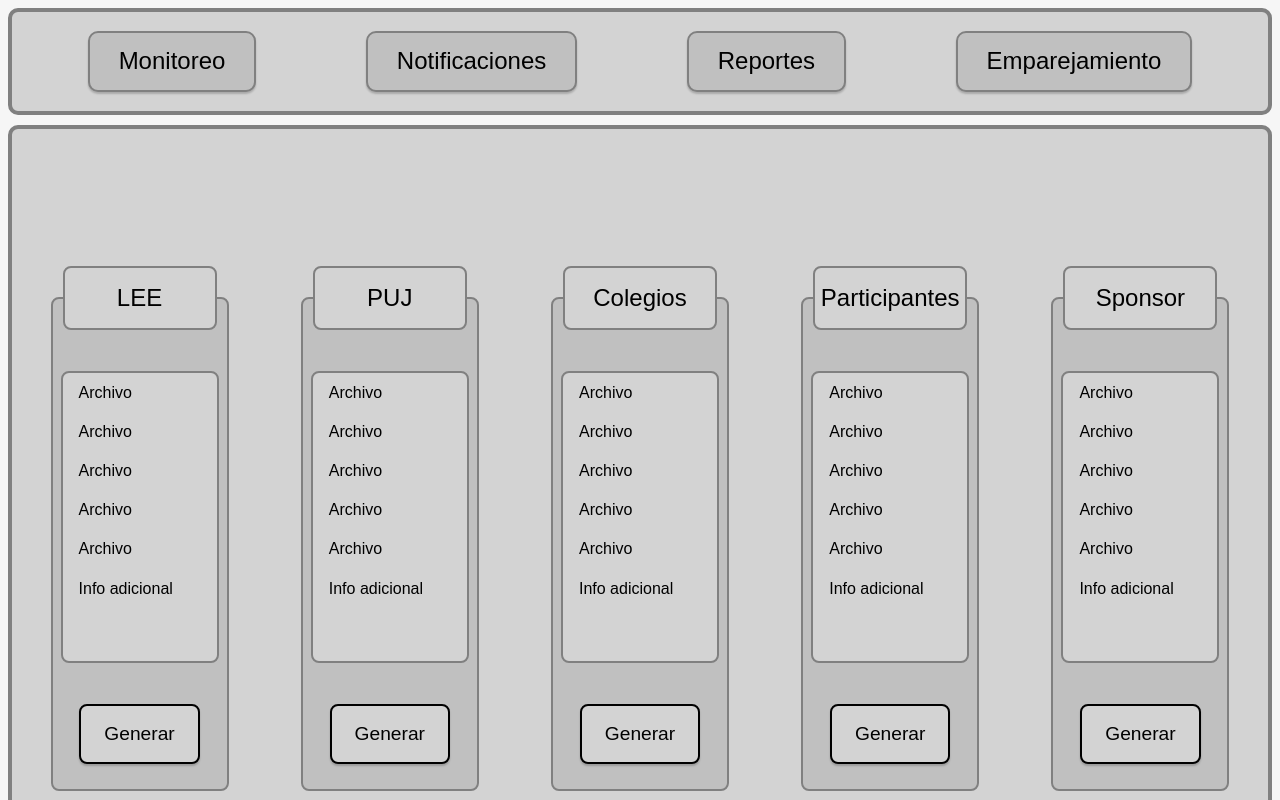
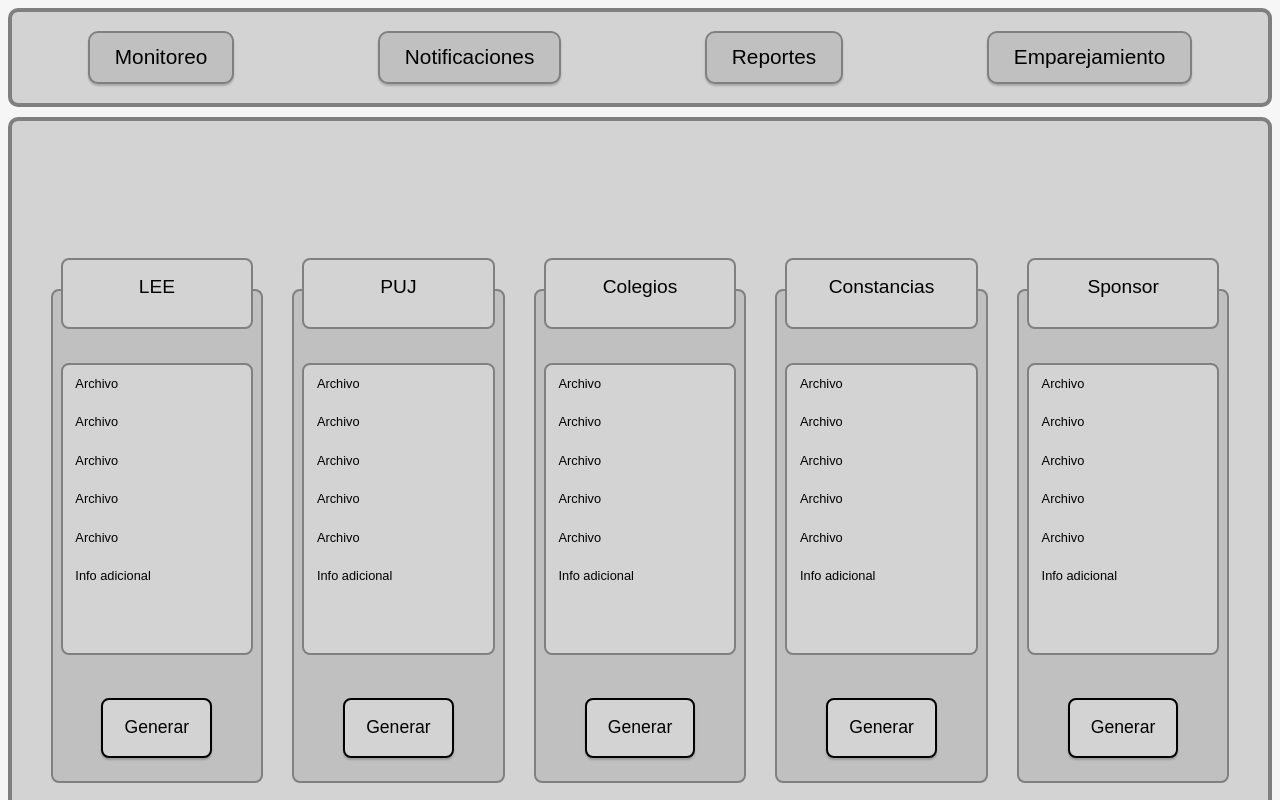
Before and after one commit to SistemaTuGestor/Sistema-TuGestor, a React (Vite) app in the folder stg/: page /reportes in a window 1280 px wide. Shown: the top 800 px of the page. Built offline with nearby package versions, Linux system fonts and the light colour scheme.

Commit message:
:lipstick: Ajusto GUI para acomodar ventana a mitad de pantalla.

```diff
--- a/stg/src-tauri/tauri.conf.json
+++ b/stg/src-tauri/tauri.conf.json
@@ -20,8 +20,8 @@
     "windows": [
       {
         "title": "Sistema TuGestor",
-        "width": 800,
-        "height": 600
+        "width": 850,
+        "height": 660
       }
     ],
     "security": {
--- a/stg/src/components/Barra/Barra.css
+++ b/stg/src/components/Barra/Barra.css
@@ -17,11 +17,11 @@
     /* Contenedor */
     background-color : silver ;
     border : 2px solid gray ;
-    border-radius: 10px ;
+    border-radius : 10px ;
     /* Letra */
     color : black ;
     font-family : Arial, Helvetica, sans-serif ;
-    font-size : 150% ;
+    font-size : 130% ;
     text-align : center ;
     /* Interacción */
     cursor : pointer ;
--- a/stg/src/components/Pantallas/Reportes/Reportes.css
+++ b/stg/src/components/Pantallas/Reportes/Reportes.css
@@ -14,6 +14,7 @@
     .seccioon {
         /* Contenedor */
         height : 60% ;
+        width: 16% ;
         background-color : silver ;
         border : 2px solid gray ;
         border-radius : 8px ;
@@ -30,17 +31,17 @@
         transform : translateY(-33px) ;
         margin-bottom : -22% ;
         /* Contenedor */
-        height : 60px ;
-        width: 150px ;
+        height : 14% ;
+        width: 100% ;
         background-color : lightgray ;
         border : 2px solid gray ;
         border-radius : 8px ;
         /* Letra */
         color : black ;
         font-family : Arial, Helvetica, sans-serif ;
-        font-size : 150% ;
+        font-size : 120% ;
         text-align : center ;
-        line-height : 250% ;
+        line-height : 280% ;
     }
 
     .lista {
@@ -55,12 +56,12 @@
         /* Letra */
         color : black ;
         font-family : Arial, Helvetica, sans-serif ;
-        font-size : 100% ;
+        font-size : 80% ;
         text-align : left ;
         text-indent : 1em ;
         /* ítems */
         padding : 0 ;
-        line-height : 245% ;
+        line-height : 300% ;
         list-style-type : none ;
     }
 
@@ -75,8 +76,8 @@
         border-radius : 8px ;
         /* Letra */
         color : black ;
-        font-family : Arial, Helvetica, sans-serif ;
-        font-size : 120% ;
+        font-family : Arial,Helvetica,sans-serif ;
+        font-size : 110% ;
     }.opciones button:hover {
         font-weight : bold ;
     }
--- a/stg/src/components/Pantallas/Reportes/Reportes.tsx
+++ b/stg/src/components/Pantallas/Reportes/Reportes.tsx
@@ -58,7 +58,7 @@
           />
       ) }
 
-      { ["LEE","PUJ","Colegios","Participantes","Sponsor"].map (
+      { ["LEE","PUJ","Colegios","Constancias","Sponsor"].map (
         (reporte) => (
           <div className="seccioon" key={reporte}>
             <div className="tiitulo">
```
